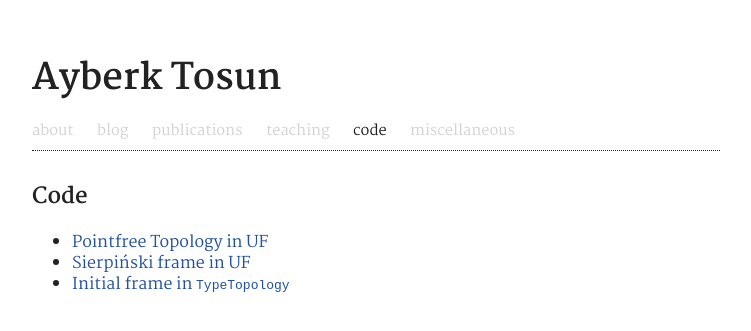
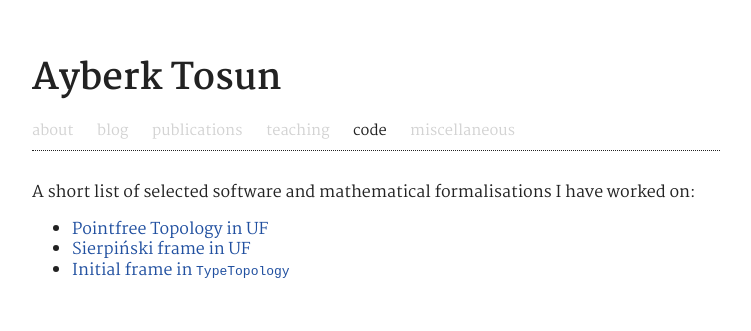
Before and after one commit to ayberkt/homepage, a Jekyll site: the page built from code.md, in a window 1280 px wide. Shown: the top 331 px of the page, without its empty margins (264-1015 px from the left). Built offline with Jekyll 4.4.1, drawn with Linux system fonts in a browser that asks for light colours.

Commit message:
Add an explanatory sentence to the code section

```diff
--- a/code.md
+++ b/code.md
@@ -3,7 +3,8 @@ layout: default
 title: Code
 ---
 
-## Code
+A short list of selected software and mathematical formalisations I have worked
+on:
 
 - [Pointfree Topology in UF](https://www.cs.bham.ac.uk/~axt978/pointfree-topology-in-UF/Main.html)
 - [Sierpiński frame in UF](https://www.cs.bham.ac.uk/~axt978/pointfree-topology-in-UF/Sierpinski.html)
```
